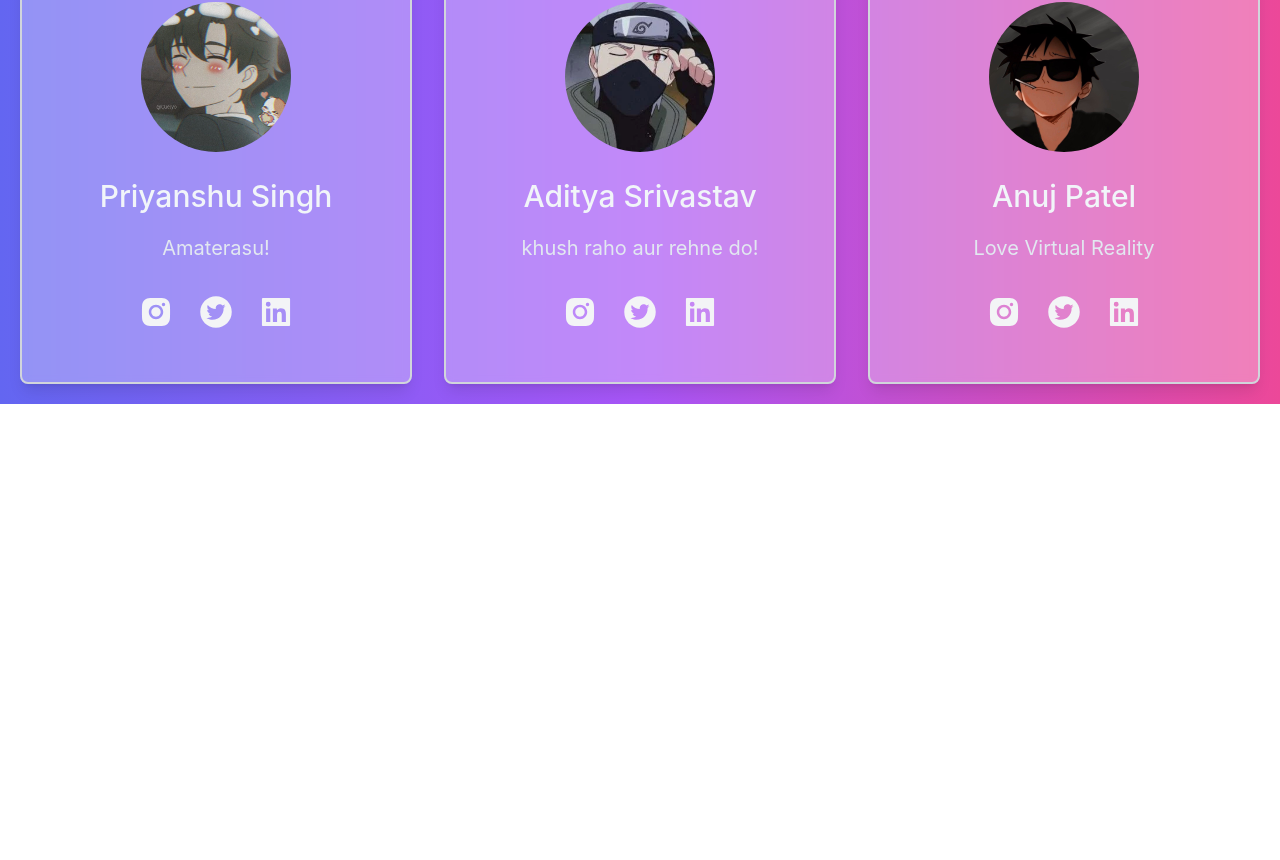
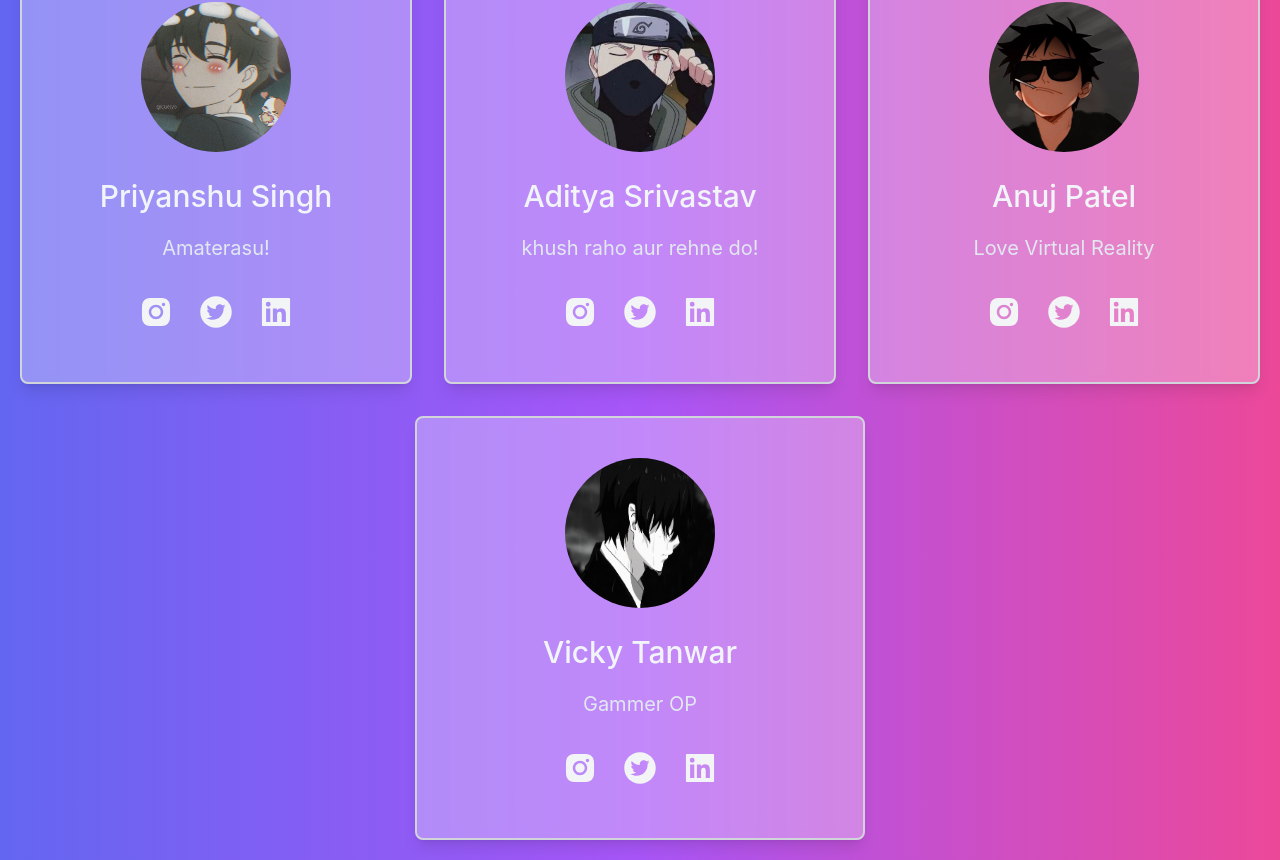
Before and after one commit to jayantchaudhari18/Student_Info, a Next.js app: page / in a window 1280 px wide. Shown: the part 972-1832 px from the top of the page. Before the commit the page ends 1376 px from the top, so only its background shows below. Built offline with nearby package versions, Linux system fonts and the light colour scheme.

Commit message:
added my information

```diff
--- a/pages/index.js
+++ b/pages/index.js
@@ -10,6 +10,7 @@ import PriyanshuSingh from '../Images/Priyanshu singh.png'
 import AnkushMaji from "../Images/AnkushMaji.jpg"
 import AdityaSrivastav from "../Images/AdityaSrivastav.jpg"
 import Anuj from "../Images/Anuj.jpg"
+import WulakeyTanwar from "../Images/WulakeyTanwar.jpg"
 
 
 export default function Home() {
@@ -51,6 +52,8 @@ export default function Home() {
           <Card image={Anuj}name = "Anuj Patel" about="Love Virtual Reality" instagram= "https://www.instagram.com/anujpatel03/"  twitter="" linkedin="https://www.linkedin.com/in/anuj-patel-9186331a4/"/>
 
 
+            <Card image={WulakeyTanwar}name = "Vicky Tanwar" about="Gammer OP" instagram= "https://www.instagram.com/vicky_tanwar_07/"  twitter="https://twitter.com/WulakeyTanwar" linkedin="https://www.linkedin.com/in/wulakey-tanwar-613b0821b"/>
+
 
 
       </main>
```
